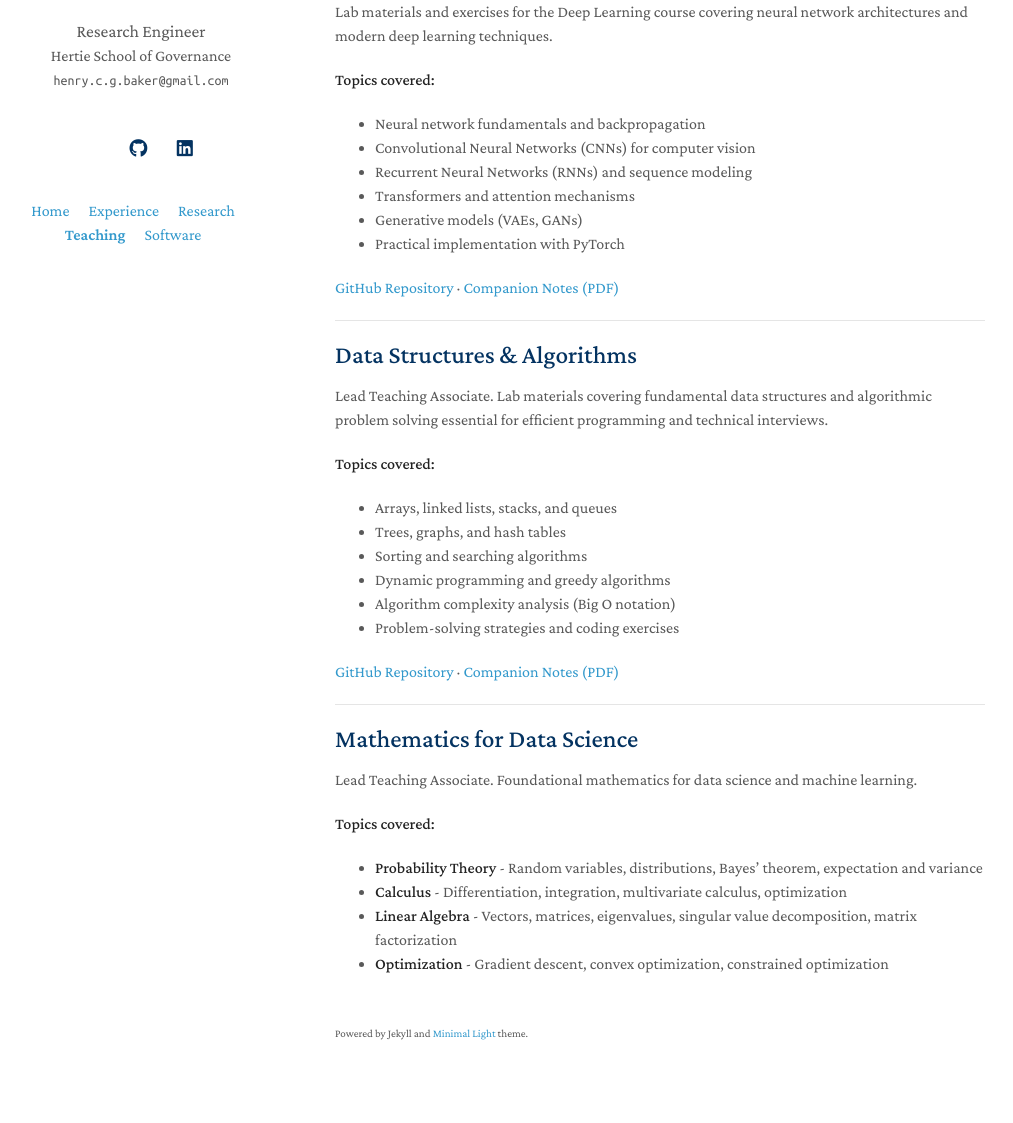
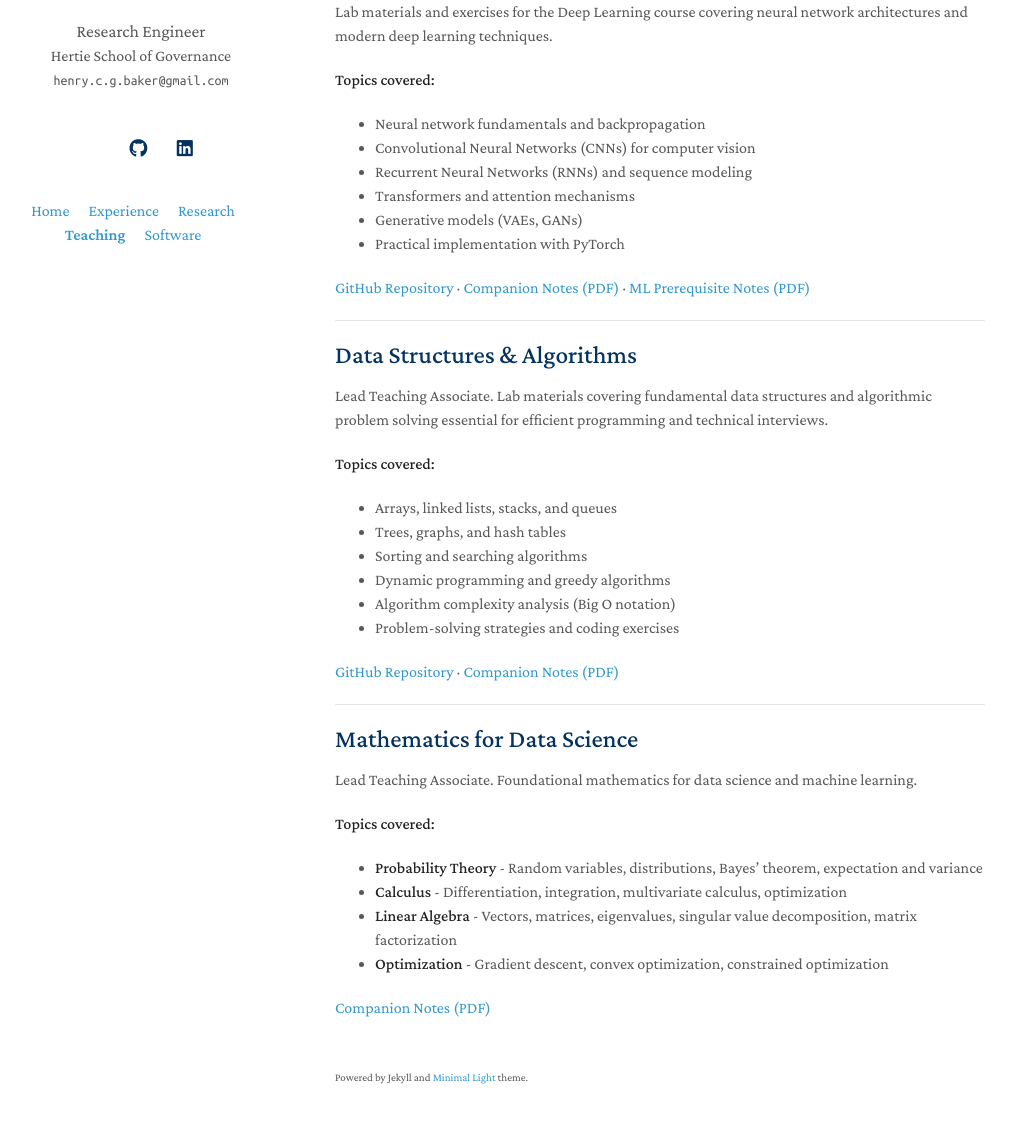
Before and after one commit to henrycgbaker/henrycgbaker.github.io, a Jekyll site: the page built from teaching.md, in a window 1280 px wide and 1380 px high. Shown: the part 222-1345 px from the top of the window, without its empty margins (135-1148 px from the left). Built offline with Jekyll 4.4.1, drawn with Linux system fonts in a browser that asks for light colours; a style sheet for code colours, icons or effects is not loaded.

Commit message:
Add ML prerequisite and Maths notes links to teaching page

```diff
--- a/teaching.md
+++ b/teaching.md
@@ -23,7 +23,7 @@ Lab materials and exercises for the Deep Learning course covering neural network
 - Generative models (VAEs, GANs)
 - Practical implementation with PyTorch
 
-[GitHub Repository](https://github.com/henrycgbaker/GRAD-E1394-deep-learning-labs-2025) · [Companion Notes (PDF)](https://github.com/henrycgbaker/GRAD-E1394-deep-learning-labs-2025/blob/main/henry_notes_unofficial_accompaniment/deep_learning/main.pdf)
+[GitHub Repository](https://github.com/henrycgbaker/GRAD-E1394-deep-learning-labs-2025) · [Companion Notes (PDF)](https://github.com/henrycgbaker/GRAD-E1394-deep-learning-labs-2025/blob/main/henry_notes/deep_learning/main.pdf) · [ML Prerequisite Notes (PDF)](https://github.com/henrycgbaker/GRAD-E1394-deep-learning-labs-2025/blob/main/henry_notes/machine_learning/main.pdf)
 
 ---
 
@@ -40,7 +40,7 @@ Lead Teaching Associate. Lab materials covering fundamental data structures and
 - Algorithm complexity analysis (Big O notation)
 - Problem-solving strategies and coding exercises
 
-[GitHub Repository](https://github.com/henrycgbaker/GRAD-C9-data-structures-algorithms-2025) · [Companion Notes (PDF)](https://github.com/henrycgbaker/GRAD-C9-data-structures-algorithms-2025/blob/main/henry_notes_unofficial_accompaniment/main.pdf)
+[GitHub Repository](https://github.com/henrycgbaker/GRAD-C9-data-structures-algorithms-2025) · [Companion Notes (PDF)](https://github.com/henrycgbaker/GRAD-C9-data-structures-algorithms-2025/blob/main/henry_notes/data_structures_algorithms/main.pdf)
 
 ---
 
@@ -54,3 +54,5 @@ Lead Teaching Associate. Foundational mathematics for data science and machine l
 - **Calculus** - Differentiation, integration, multivariate calculus, optimization
 - **Linear Algebra** - Vectors, matrices, eigenvalues, singular value decomposition, matrix factorization
 - **Optimization** - Gradient descent, convex optimization, constrained optimization
+
+[Companion Notes (PDF)](https://github.com/henrycgbaker/GRAD-E1394-deep-learning-labs-2025/blob/main/henry_notes/maths_for_data_science/main.pdf)
```
